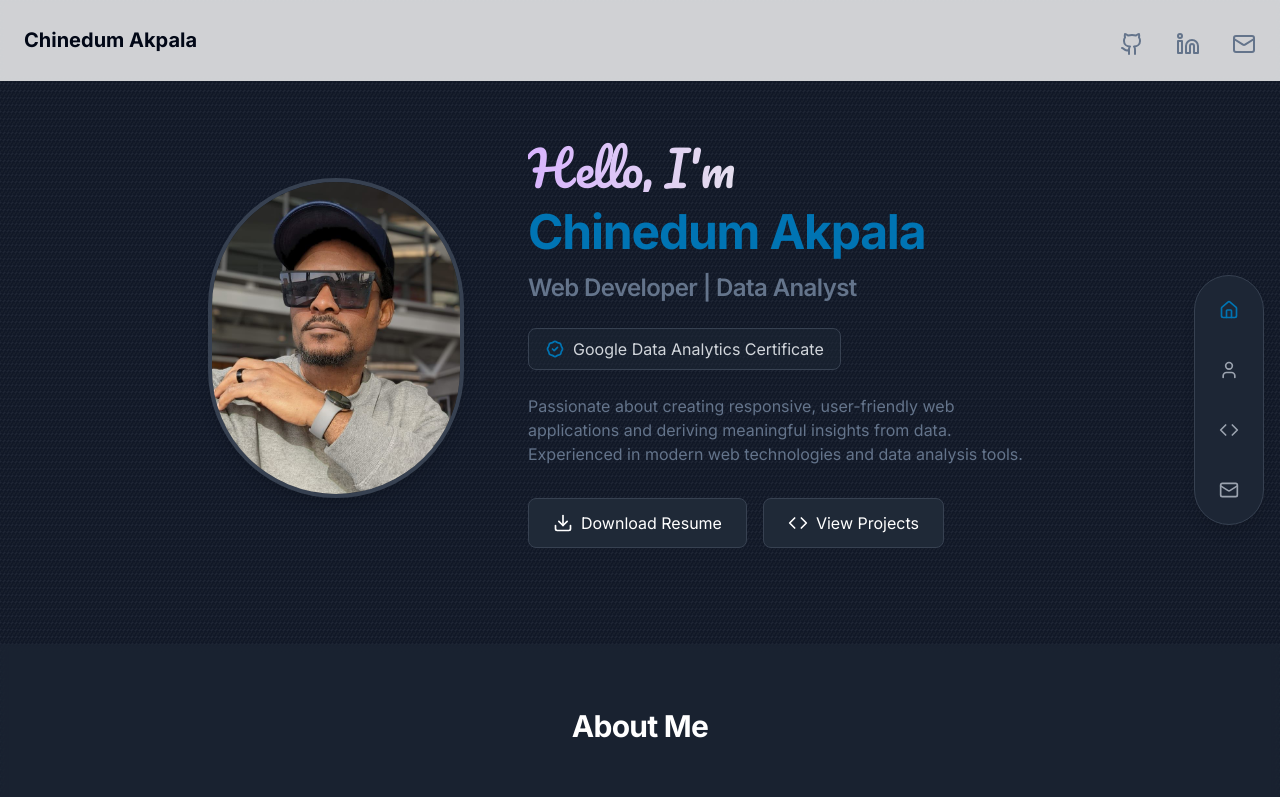
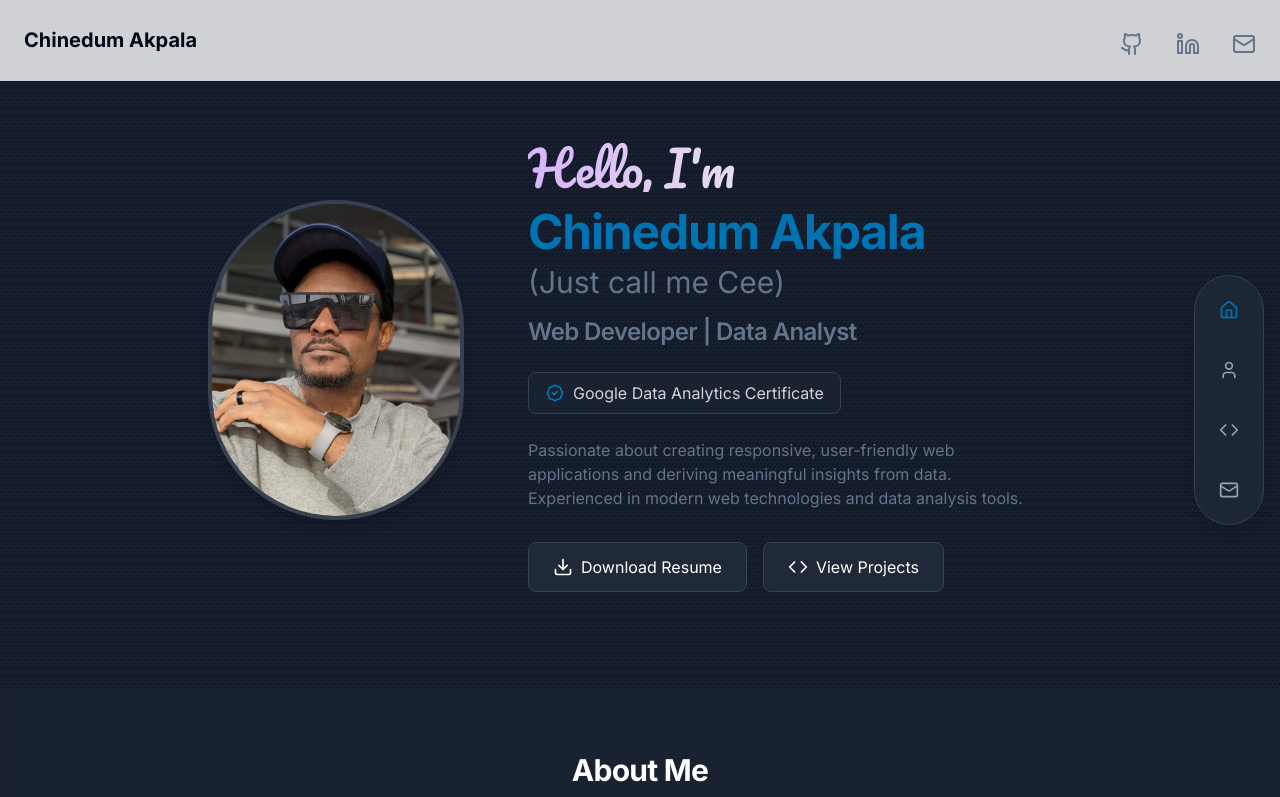
Before and after one commit to ceedev23/chinedum-portfolio, a Next.js app: page /chinedum-portfolio/ in a window 1280 px wide. Shown: the top 797 px of the page. Built offline with nearby package versions, Linux system fonts and the light colour scheme.

Commit message:
Move nickname to new line below name

```diff
--- a/src/app/components/Hero.tsx
+++ b/src/app/components/Hero.tsx
@@ -26,9 +26,10 @@ export default function Hero() {
             <h1 className={`text-4xl md:text-5xl font-bold bg-clip-text text-transparent bg-gradient-to-r from-purple-300 via-white/90 to-pink-300 mb-4 pt-4 ${pacifico.className}`}>
               Hello, I&apos;m
             </h1>
-            <h1 className="text-4xl md:text-5xl font-bold text-[hsl(var(--blue))] mb-4">
+            <h1 className="text-4xl md:text-5xl font-bold text-[hsl(var(--blue))] mb-2">
               Chinedum Akpala
             </h1>
+            <div className="text-2xl md:text-3xl text-muted-foreground mb-4">(Just call me Cee)</div>
             <h2 className="text-xl md:text-2xl text-muted-foreground mb-6">
               Web Developer | Data Analyst
             </h2>
```
